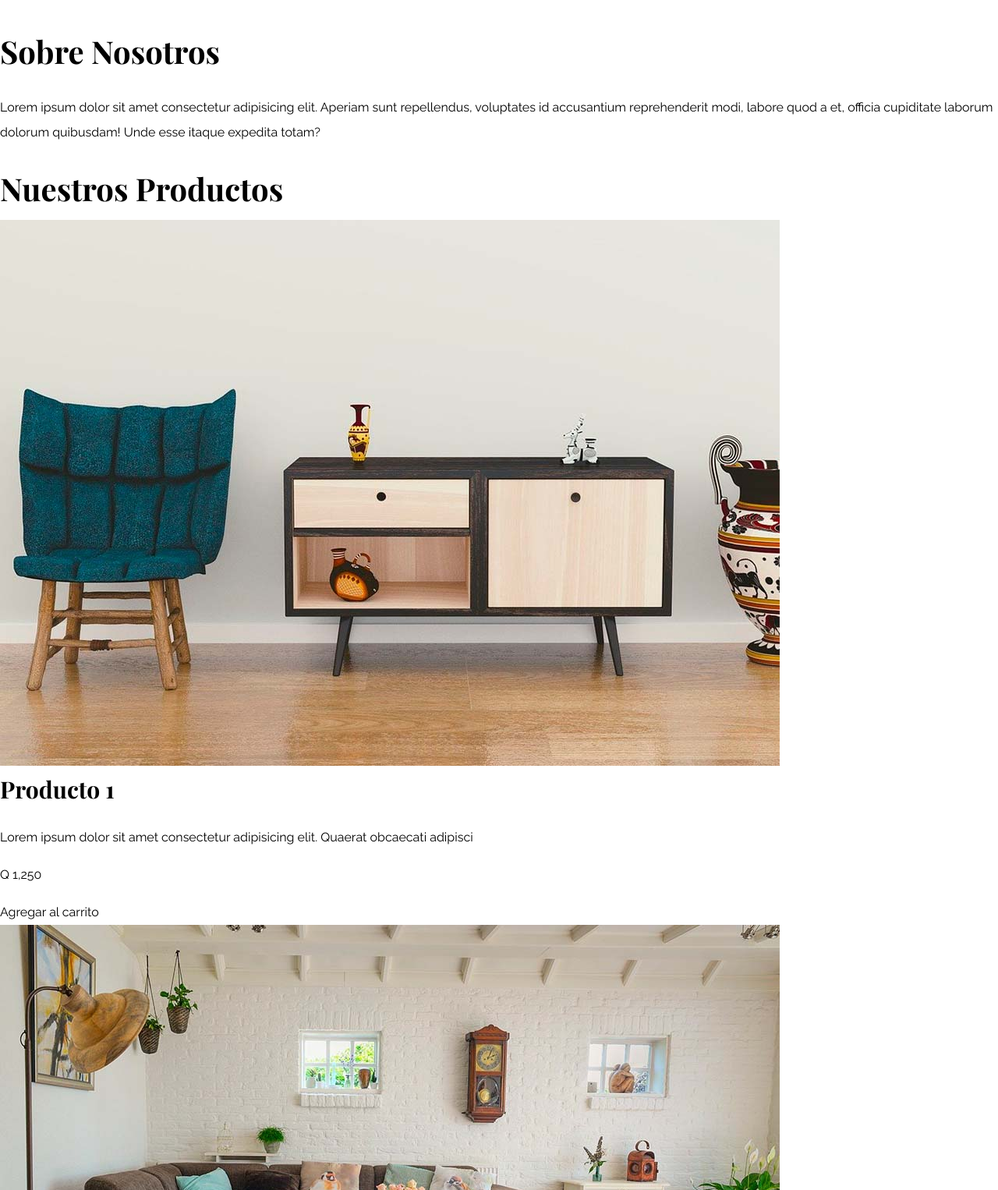
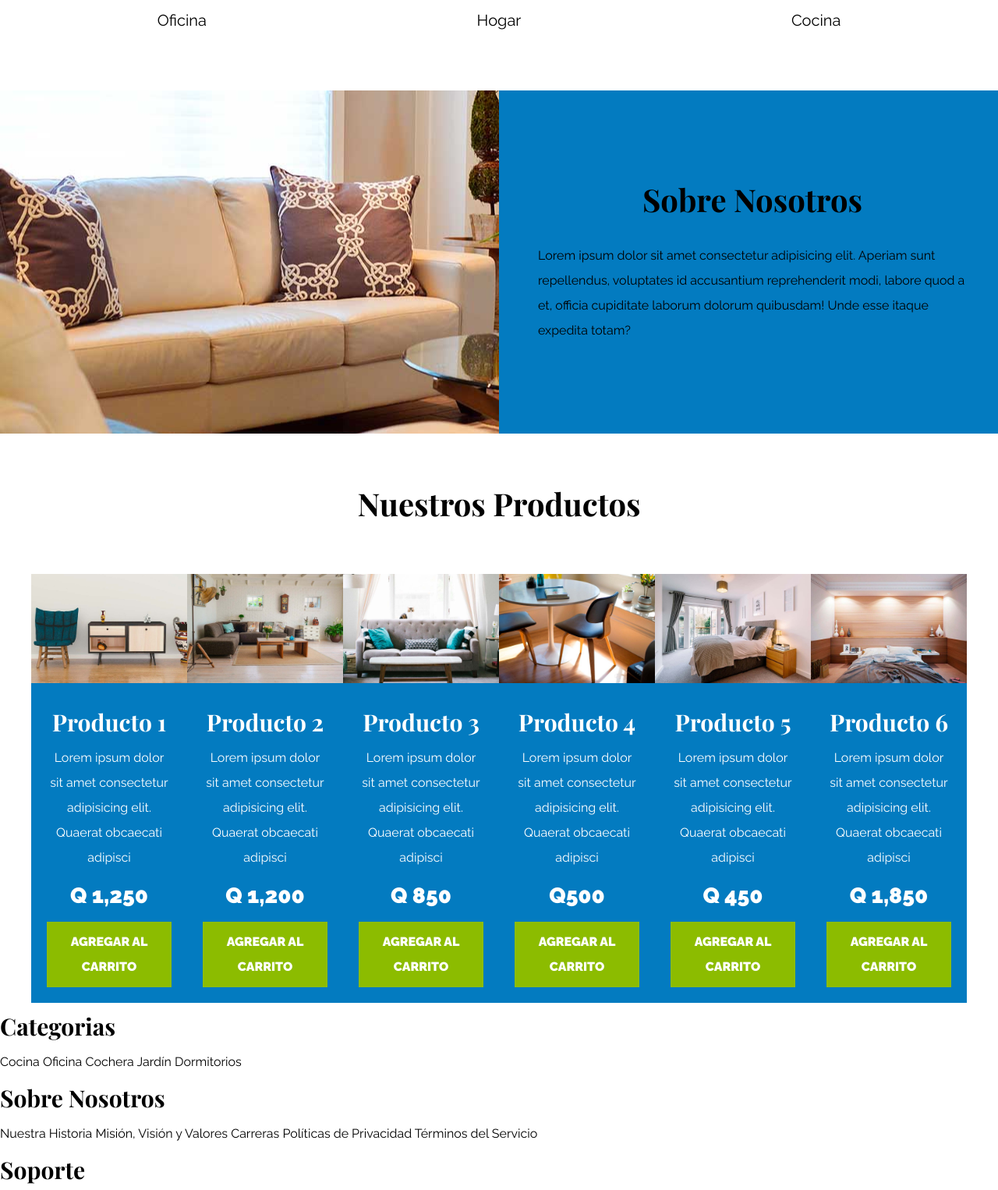
Before and after one commit to JRGironDev/EcommerceMuebles, a plain HTML site: page index.html in a window 1280 px wide. Shown: the part 1274-2800 px from the top of the page at 78% size. Drawn offline with nearby package versions, Linux system fonts and the light colour scheme.

Commit message:
Agregando botones

```diff
--- a/css/app.css
+++ b/css/app.css
@@ -49,10 +49,28 @@ img {
   max-width: 120rem;
 }
 
+/* Utilidades */
+.text-center {
+  text-align: center;
+}
+
+.btn {
+  background-color: #8cbc00;
+  display: block;
+  color: #fff;
+  text-transform: uppercase;
+  font-weight: 900;
+  padding: 1rem;
+  transition: background-color.3s ease-out;
+}
+
+.btn:hover {
+  background-color: #769c02;
+}
+
 /* Header y Navegación */
 .nombre-sitio {
   margin: 5rem;
-  text-align: center;
 }
 
 .nombre-sitio span {
@@ -74,22 +92,19 @@ img {
   height: 55rem;
   background-repeat: no-repeat;
   background-size: cover;
+  background-position: center center;
 }
 
 /*Categorias*/
 
 .categorias h2 {
-  margin: 3rem;
+  padding: 5rem;
 }
 
 .listado-categorias {
   display: grid;
   grid-template-columns: repeat(3, 1fr);
   gap: 2rem;
-}
-
-.categorias h2 {
-  text-align: center;
 }
 
 .categoria a {
@@ -104,3 +119,57 @@ img {
   color: #fff;
   border-bottom-right-radius: 10px;
 }
+
+/* Bloque Nosotros */
+.sobre-nosotros {
+  margin-top: 5rem;
+  background-image: linear-gradient(
+      to right,
+      transparent 50%,
+      #037bc0 50%,
+      #037bc0 100%
+    ),
+    url(../img/nosotros.jpg);
+  padding: 10rem 0;
+  background-position: left center;
+  background-repeat: no-repeat;
+}
+
+.sobre-nosotros-grid {
+  display: flex;
+  justify-content: flex-end;
+}
+
+.texto-nosotros {
+  flex-basis: 50%;
+  padding-left: 5rem;
+}
+
+/* Listado de Productos */
+.contenido-principal h2 {
+  padding: 5rem;
+}
+
+.listado-productos {
+  display: grid;
+  grid-template-columns: repeat(6, 1fr);
+}
+
+.producto {
+  background-color: #037bc0;
+}
+
+.texto-producto {
+  text-align: center;
+  color: #fff;
+  padding: 2rem;
+}
+
+.texto-producto .precio {
+  font-size: 2.8rem;
+  font-weight: 900;
+}
+
+.texto-producto p {
+  margin: 0 0 0.5rem 0;
+}
--- a/index.html
+++ b/index.html
@@ -15,7 +15,7 @@
   </head>
   <body>
     <header>
-      <h1 class="nombre-sitio">Tienda <span>Muebles</span></h1>
+      <h1 class="nombre-sitio text-center">Tienda <span>Muebles</span></h1>
     </header>
 
     <div class="contenedor-navegacion">
@@ -32,7 +32,7 @@
     <div class="hero"></div>
 
     <section class="contenedor categorias">
-      <h2>Categorías de <span>Productos</span></h2>
+      <h2 class="text-center">Categorías de Productos</h2>
       <div class="listado-categorias">
         <div class="categoria">
           <img src="img/categoria1.jpg" alt="Imagen Categoria" />
@@ -50,106 +50,108 @@
     </section>
 
     <section class="sobre-nosotros">
-      <div>
-        <h2>Sobre Nosotros</h2>
-        <p>
-          Lorem ipsum dolor sit amet consectetur adipisicing elit. Aperiam sunt
-          repellendus, voluptates id accusantium reprehenderit modi, labore quod
-          a et, officia cupiditate laborum dolorum quibusdam! Unde esse itaque
-          expedita totam?
-        </p>
+      <div class="contenedor sobre-nosotros-grid">
+        <div class="texto-nosotros">
+          <h2 class="text-center">Sobre Nosotros</h2>
+          <p>
+            Lorem ipsum dolor sit amet consectetur adipisicing elit. Aperiam
+            sunt repellendus, voluptates id accusantium reprehenderit modi,
+            labore quod a et, officia cupiditate laborum dolorum quibusdam! Unde
+            esse itaque expedita totam?
+          </p>
+        </div>
       </div>
     </section>
 
-    <main>
-      <h2>Nuestros Productos</h2>
-      <div>
-        <div>
+    <main class="contenido-principal contenedor">
+      <h2 class="text-center">Nuestros Productos</h2>
+      <div class="listado-productos">
+        <div class="producto">
           <img src="img/producto1.jpg" alt="Imagen Producto" />
-          <div>
+          <div class="texto-producto">
             <h3>Producto 1</h3>
             <p>
               Lorem ipsum dolor sit amet consectetur adipisicing elit. Quaerat
               obcaecati adipisci
             </p>
-            <p>Q 1,250</p>
+            <p class="precio">Q 1,250</p>
 
-            <a href="#">Agregar al carrito</a>
+            <a class="btn" href="#">Agregar al carrito</a>
           </div>
           <!-- Info Producto-->
         </div>
         <!-- Producto -->
-        <div>
+        <div class="producto">
           <img src="img/producto2.jpg" alt="Imagen Producto" />
-          <div>
+          <div class="texto-producto">
             <h3>Producto 2</h3>
             <p>
               Lorem ipsum dolor sit amet consectetur adipisicing elit. Quaerat
               obcaecati adipisci
             </p>
-            <p>Q 1,200</p>
+            <p class="precio">Q 1,200</p>
 
-            <a href="#">Agregar al carrito</a>
+            <a class="btn" href="#">Agregar al carrito</a>
           </div>
           <!-- Info Producto-->
         </div>
         <!-- Producto -->
-        <div>
+        <div class="producto">
           <img src="img/producto3.jpg" alt="Imagen Producto" />
-          <div>
+          <div class="texto-producto">
             <h3>Producto 3</h3>
             <p>
               Lorem ipsum dolor sit amet consectetur adipisicing elit. Quaerat
               obcaecati adipisci
             </p>
-            <p>Q 850</p>
+            <p class="precio">Q 850</p>
 
-            <a href="#">Agregar al carrito</a>
+            <a class="btn" href="#">Agregar al carrito</a>
           </div>
           <!-- Info Producto-->
         </div>
         <!-- Producto -->
-        <div>
+        <div class="producto">
           <img src="img/producto4.jpg" alt="Imagen Producto" />
-          <div>
+          <div class="texto-producto">
             <h3>Producto 4</h3>
             <p>
               Lorem ipsum dolor sit amet consectetur adipisicing elit. Quaerat
               obcaecati adipisci
             </p>
-            <p>Q500</p>
+            <p class="precio">Q500</p>
 
-            <a href="#">Agregar al carrito</a>
+            <a class="btn" href="#">Agregar al carrito</a>
           </div>
           <!-- Info Producto-->
         </div>
         <!-- Producto -->
-        <div>
+        <div class="producto">
           <img src="img/producto5.jpg" alt="Imagen Producto" />
-          <div>
+          <div class="texto-producto">
             <h3>Producto 5</h3>
             <p>
               Lorem ipsum dolor sit amet consectetur adipisicing elit. Quaerat
               obcaecati adipisci
             </p>
-            <p>Q 450</p>
+            <p class="precio">Q 450</p>
 
-            <a href="#">Agregar al carrito</a>
+            <a class="btn" href="#">Agregar al carrito</a>
           </div>
           <!-- Info Producto-->
         </div>
         <!-- Producto -->
-        <div>
+        <div class="producto">
           <img src="img/producto6.jpg" alt="Imagen Producto" />
-          <div>
+          <div class="texto-producto">
             <h3>Producto 6</h3>
             <p>
               Lorem ipsum dolor sit amet consectetur adipisicing elit. Quaerat
               obcaecati adipisci
             </p>
-            <p>Q 1,850</p>
+            <p class="precio">Q 1,850</p>
 
-            <a href="#">Agregar al carrito</a>
+            <a class="btn" href="#">Agregar al carrito</a>
           </div>
           <!-- Info Producto-->
         </div>
```
